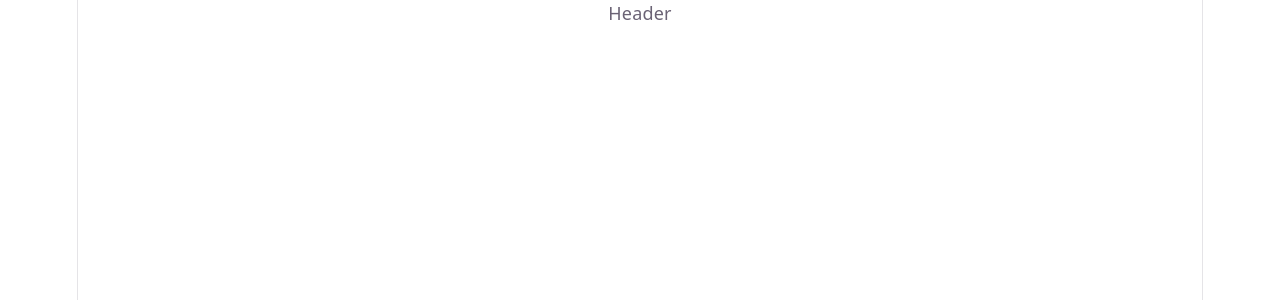
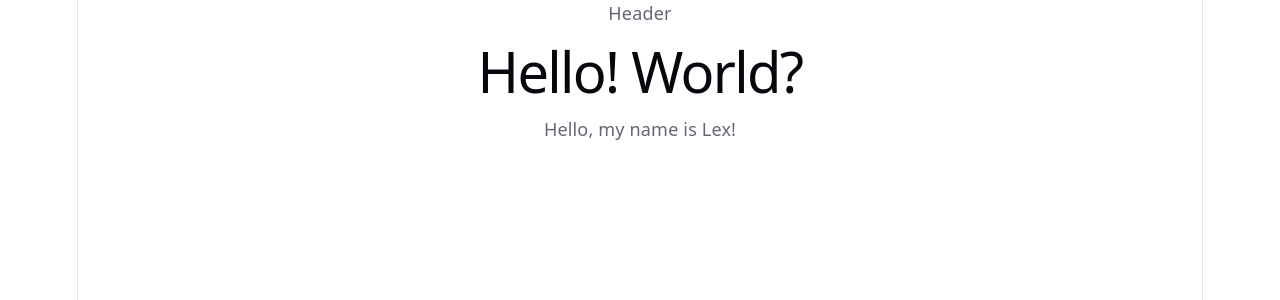
Before and after one commit to loxelheim/webdev-practice, a React (Vite) app in the folder WebBasics/vite-react/Practicati/: page / in a window 1280 px wide. Shown: the top 300 px of the page. Built offline with nearby package versions, Linux system fonts and the light colour scheme.

Commit message:
practice React Compositions

```diff
--- a/WebBasics/vite-react/Practicati/src/App.jsx
+++ b/WebBasics/vite-react/Practicati/src/App.jsx
@@ -1,10 +1,12 @@
-import Header from "./Header"
+import Header from "./components/Header"
+import HelloWorldComp from "./compositions/HelloWorldComp"
 
 function App() {
 
   return (
     <>
       <Header />
+      <HelloWorldComp />
     </>
   )
 }
--- /dev/null
+++ b/WebBasics/vite-react/Practicati/src/components/Salutation.jsx
@@ -0,0 +1,9 @@
+import React from 'react'
+
+function Salutation() {
+  return (
+    <><h1>Hello! World?</h1></>
+  )
+}
+
+export default Salutation
--- /dev/null
+++ b/WebBasics/vite-react/Practicati/src/components/SimpleText.jsx
@@ -0,0 +1,9 @@
+// import React from 'react'
+
+function SimpleText({text}) {
+  return (
+    <p>{text}</p>
+  )
+}
+
+export default SimpleText
--- /dev/null
+++ b/WebBasics/vite-react/Practicati/src/compositions/HelloWorldComp.jsx
@@ -0,0 +1,14 @@
+// import React from 'react'
+import Salutation from "../components/Salutation"
+import SimpleText from "../components/SimpleText"
+
+function HelloWorldComp() {
+  return (
+    <>
+        <Salutation />
+        <SimpleText text="Hello, my name is Lex!" />
+    </>
+  )
+}
+
+export default HelloWorldComp
```
Also changed, not shown: WebBasics/vite-react/Practicati/src/components/Header.jsx (renamed from WebBasics/vite-react/Practicati/src/Header.jsx).
